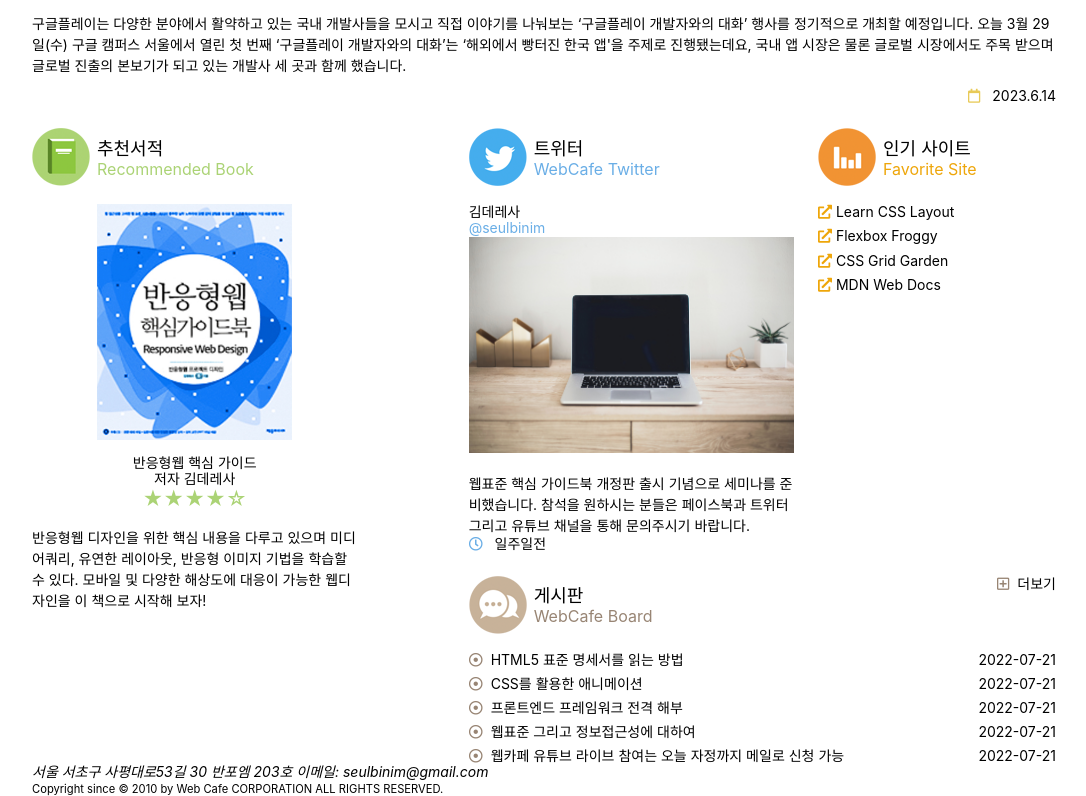
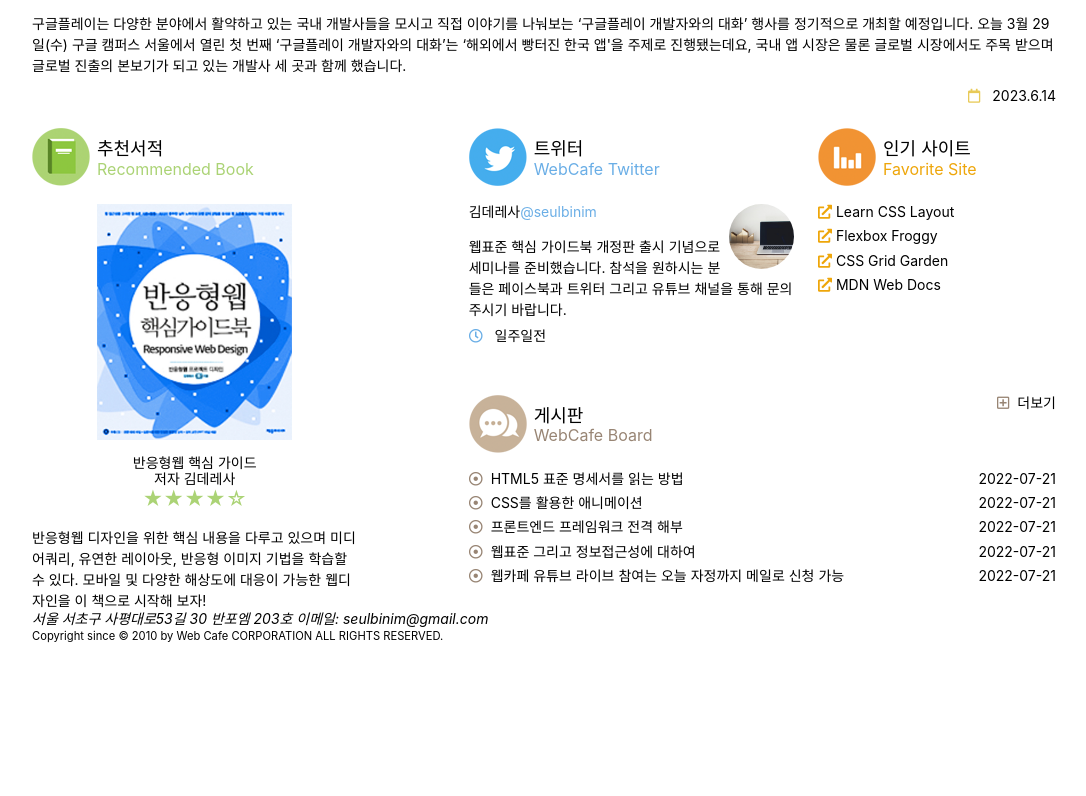
Before and after one commit to KIM-SHINHYE/KTDS-RWD, a plain HTML site: page index.html in a window 1280 px wide. Shown: the part 799-1595 px from the top of the page, without its empty margins (96-1182 px from the left). After the commit the page ends 1442 px from the top, so only its background shows below. Drawn offline with Linux system fonts and the light colour scheme; a web font is replaced by a local one.

Commit message:
feat : 트위터 스타일 완성

```diff
--- a/style/index.css
+++ b/style/index.css
@@ -307,6 +307,33 @@ iframe {
   font-size: var(--text-sm);
 }
 
+/* 공통 트위터 */
+.twitter__userInfo {
+  display: inline-flex;
+}
+
+.twitter__userProfile {
+  float: right;
+  shape-outside: circle(50%);
+  shape-margin: 1em;
+  /* 최소크기, 중간, 최대크기 */
+  width: clamp(60px, 20%, 80px);
+  aspect-ratio: 1/1;
+}
+
+.twitter__userProfileImage {
+  border-radius: 50%;
+  width: 100%;
+  height: 100%;
+  object-fit: cover;
+  object-position: 0 100%;
+}
+
+/* 간격 */
+.twitter__summary {
+  margin: var(--spacing-sm) 0 var(--spacing-xs) 0;
+}
+
   /* 모바일 디바이스 */
   /* 여기서 320보다 작게되면 스타일이 안먹힘, 따라서 공통을 먼저 정의 후 모바일(small) 재정의 태블릿(medium) -> 데스크탑(large) 이런 식으로 올라가야 함 */
 @media (min-width: 320px) and (max-width: 767px) {
```
